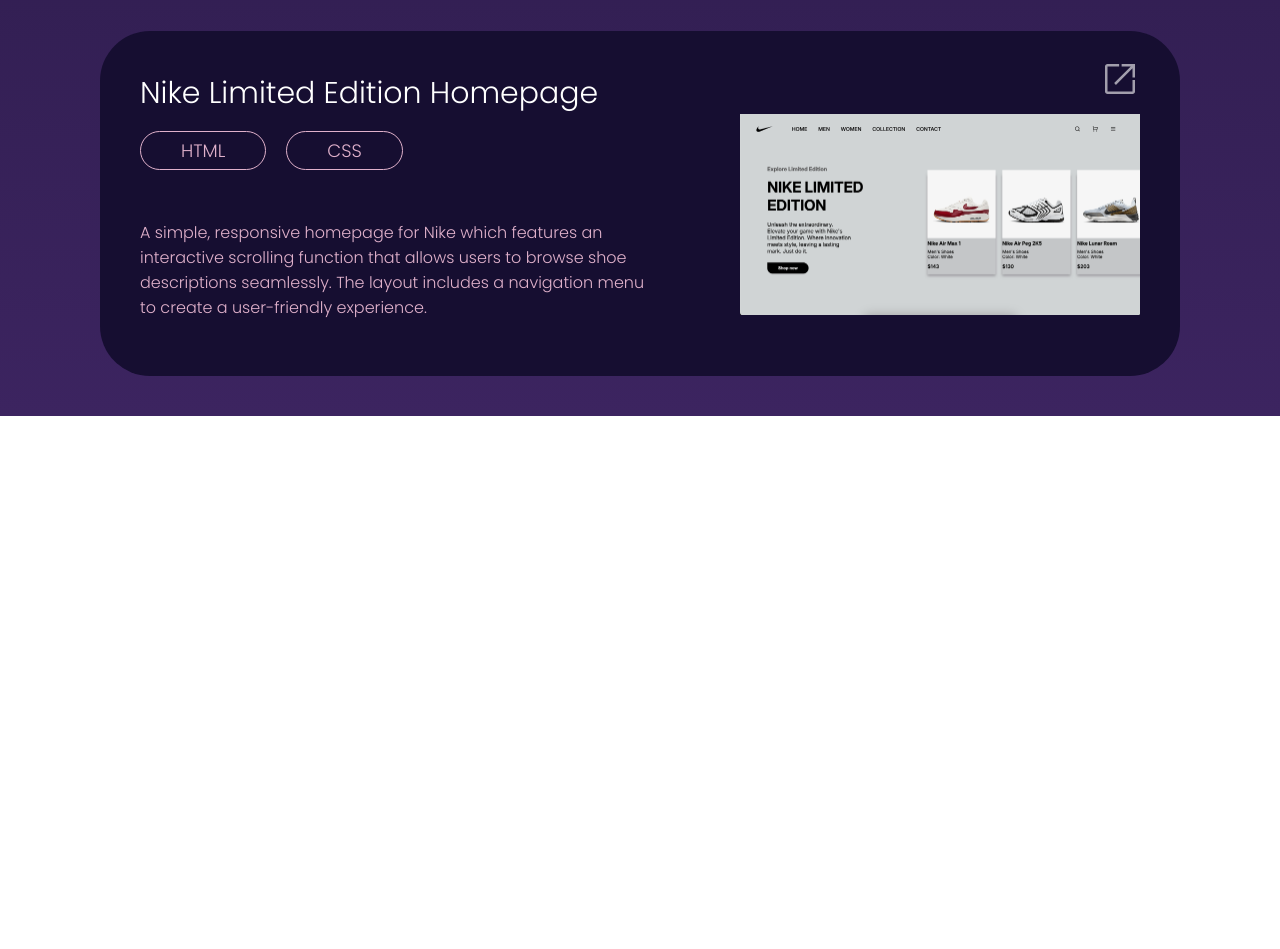
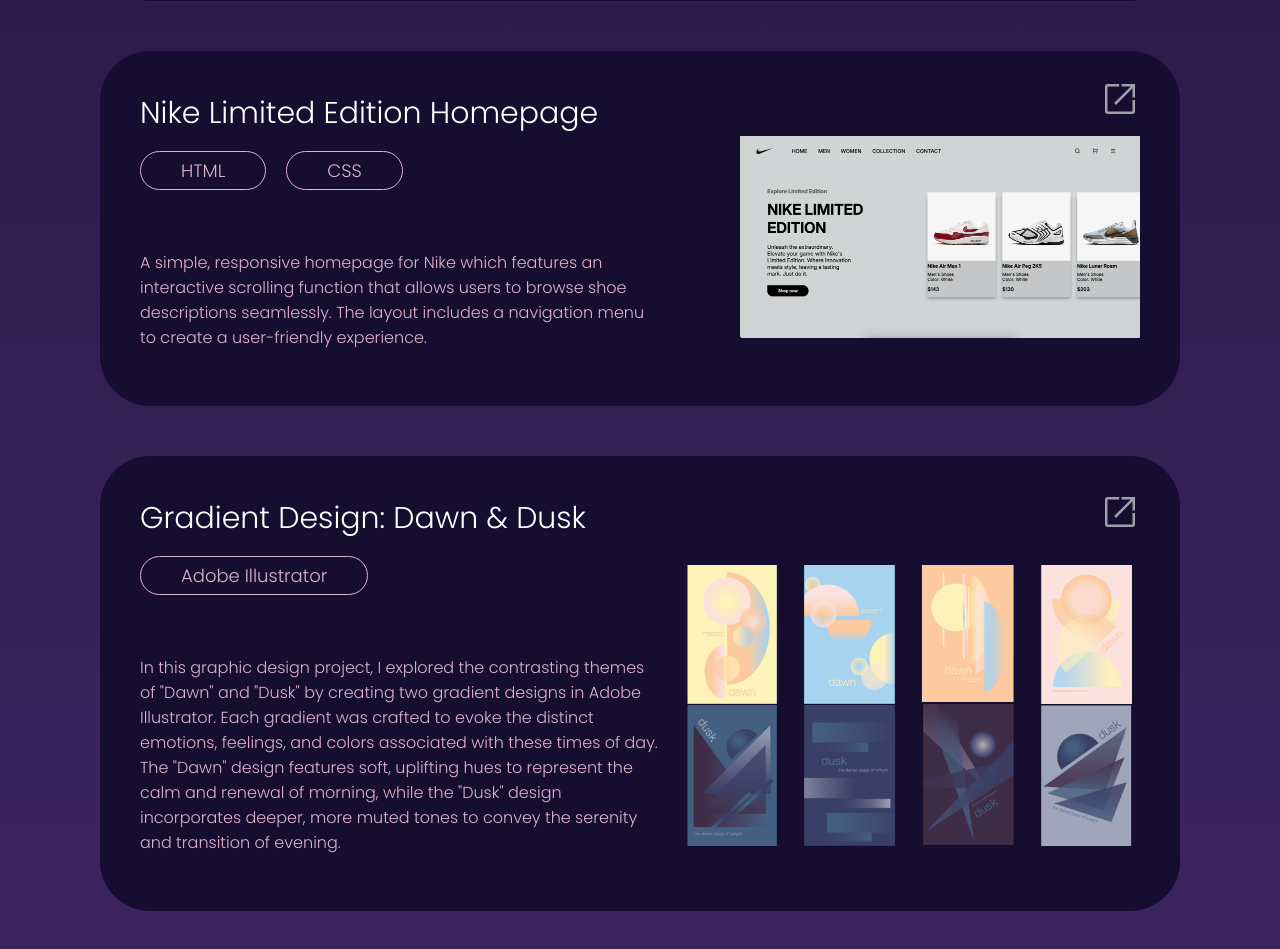
Before and after one commit to zainabahmed4/personal-website, a plain HTML site: page portfolio.html in a window 1280 px wide. Shown: the part 1161-2110 px from the top of the page. Before the commit the page ends 1577 px from the top, so only its background shows below. Drawn offline with Linux system fonts and the light colour scheme.

Commit message:
Added new project box

```diff
--- a/portfolio.css
+++ b/portfolio.css
@@ -397,3 +397,69 @@
 .github-link:hover {
     transform: scale(1.1); /* Slightly enlarge the icon on hover */
 }
+
+
+/*  Project Box 4 */
+
+.project-box4 {
+    background-color: #160e31;
+    border-radius: 50px;
+    padding: 40px;
+    margin: 40px auto;
+    margin-top: 50px;
+    width: 90%;
+    max-width: 1000px;
+    position: relative;
+    font-family: "Poppins", sans-serif;
+    font-weight: 350;
+    color: #ffffff;
+}
+
+.project-title {
+    font-size: 30px;
+    margin-bottom: 15px;
+}
+
+.skills {
+    display: flex;
+    gap: 20px;
+    margin-bottom: 60px;
+}
+
+.skill1 {
+    color: #E0B1CB;
+    display: inline-block;
+    padding: 5px 40px;
+    border: 1px solid #E0B1CB;
+    border-radius: 20px;
+    font-size: 18px;
+}
+
+.project-description {
+    color: #E0B1CB;
+    font-size: 16px;
+    max-width: 520px;
+}
+
+.project-image4 {
+    width: 500px;
+    height: auto;
+    object-fit: cover;
+    position: absolute;
+    top: 24%;
+    right: 20px;
+}
+
+.github-link {
+    width: 40px;
+    height: auto;
+    right: 40px;
+    top: 8%;
+    position: absolute;
+    opacity: 60%;
+    transition: transform 0.2s ease;
+}
+
+.github-link:hover {
+    transform: scale(1.1); /* Slightly enlarge the icon on hover */
+}
--- a/portfolio.html
+++ b/portfolio.html
@@ -83,6 +83,20 @@
         <img class="project-image" src="img/Nike Page.png"/>
     </div>
 
+    <div class="project-box4">
+      <a href="http://127.0.0.1:5500/img/DawnDusk%20All%20Boards%20transparent.png" target="_blank">
+          <img class="github-link" src="img/new_window.svg" alt="GitHub Link"/>
+      </a>
+      <div class="project-title">Gradient Design: Dawn & Dusk</div>
+      <div class="skills">
+          <span class="skill1">Adobe Illustrator</span>
+      </div>
+      <p class="project-description">
+        In this graphic design project, I explored the contrasting themes of "Dawn" and "Dusk" by creating two gradient designs in Adobe Illustrator. Each gradient was crafted to evoke the distinct emotions, feelings, and colors associated with these times of day. The "Dawn" design features soft, uplifting hues to represent the calm and renewal of morning, while the "Dusk" design incorporates deeper, more muted tones to convey the serenity and transition of evening.
+      </p>
+      <img class="project-image4" src="img/DawnDusk All Boards transparent.png"/>
+  </div>
+
 
 
 
```
Also changed, not shown: img/DawnDusk All Boards transparent.png (added).
